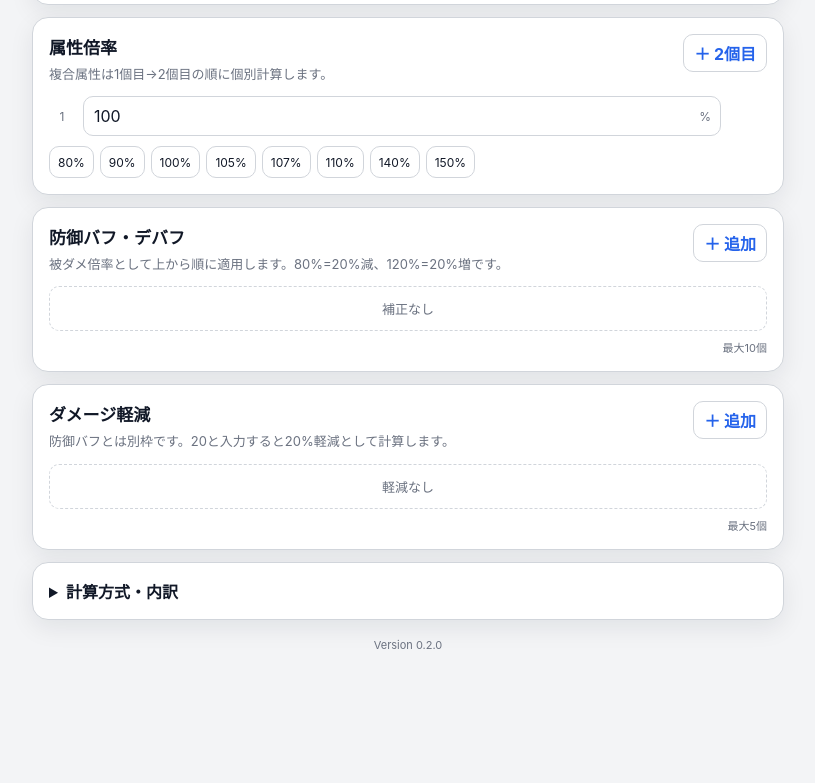
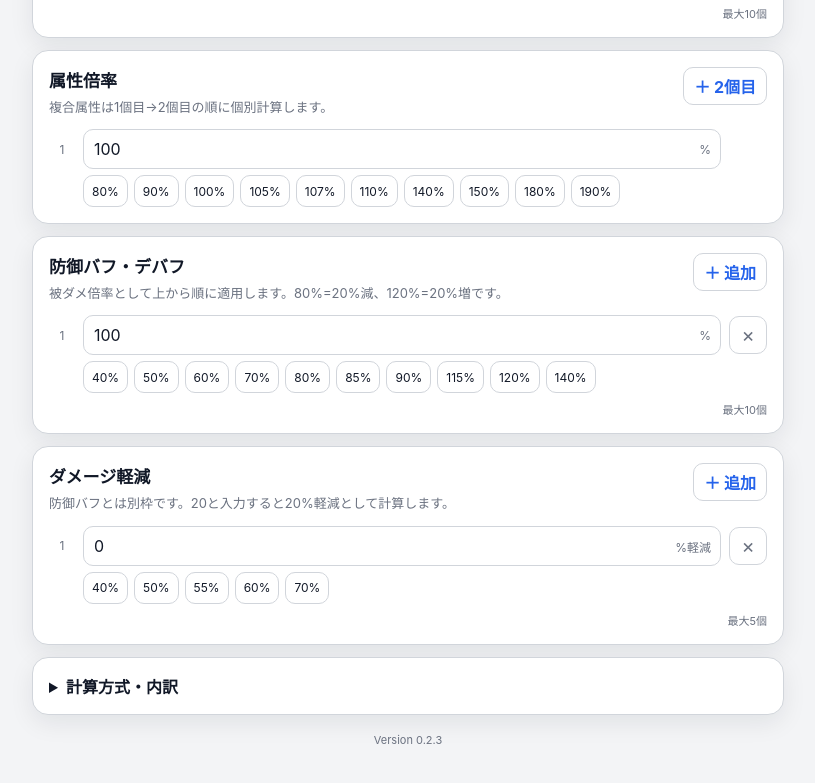
Before and after one commit to Natsuki-HU/oreca-tools, a website with bundled scripts: page damage/index.html in a window 1280 px wide. Shown: the part 660-1443 px from the top of the page, without its empty margins (232-1047 px from the left). Before the commit the page ends 1348 px from the top, so only its background shows below. Built offline with nearby package versions, Linux system fonts and the light colour scheme.

Commit message:
Add files via upload

```diff
--- a/assets/common.css
+++ b/assets/common.css
@@ -188,3 +188,10 @@ input:focus, select:focus { border-color: var(--accent); box-shadow: 0 0 0 3px c
   .panel { padding: 14px; }
   .result-panel { top: max(4px, env(safe-area-inset-top)); }
 }
+
+/* v0.2.3: 各入力欄にプリセット候補を表示 */
+.dynamic-item { display: grid; gap: 6px; }
+.row-quick-values { margin-top: 0; padding-left: 34px; }
+@media (max-width: 560px) {
+  .row-quick-values { padding-left: 30px; }
+}
--- a/assets/version.js
+++ b/assets/version.js
@@ -1 +1 @@
-export const APP_VERSION = '0.2.0';
+export const APP_VERSION = '0.2.3';
--- a/damage/engine.js
+++ b/damage/engine.js
@@ -6,14 +6,14 @@ export const LIMITS = Object.freeze({
 });
 
 export const DEFAULT_STATE = Object.freeze({
-  attackPower: '100',
-  attackMods: [],
+  attackPower: '84',
+  attackMods: [{ type: 'mult', value: '100' }],
   attributeMultipliers: ['100'],
-  skillMultiplier: '100',
+  skillMultiplier: '200',
   hits: '1',
   undeadMultiplier: '100',
-  defenseMods: [],
-  reductions: []
+  defenseMods: ['100'],
+  reductions: ['0']
 });
 
 export function cloneDefaultState() {
--- a/damage/ui.js
+++ b/damage/ui.js
@@ -50,12 +50,30 @@ function inputRowHtml({ id, label, value, suffix = '', step = '0.1', min }) {
     </label>`;
 }
 
+function quickButtonsHtml(values, attrs, formatter = value => `${value}%`) {
+  return `
+    <div class="quick-values row-quick-values">
+      ${values.map(value => `<button type="button" class="quick-value" ${attrs(value)}>${formatter(value)}</button>`).join('')}
+    </div>`;
+}
+
 function renderAttackMods(state) {
-  return state.attackMods.map((mod, index) => `
+  return state.attackMods.map((mod, index) => {
+    const values = mod.type === 'add'
+      ? [15, 25, 30, 50, 125, 150]
+      : [110, 120, 150, 200];
+    const quick = quickButtonsHtml(
+      values,
+      value => `data-quick-attack-index="${index}" data-quick-value="${value}"`,
+      value => mod.type === 'add' ? `+${value}` : `${value}%`
+    );
+
+    return `
+      <div class="dynamic-item">
         <div class="dynamic-row" data-kind="attackMods" data-index="${index}">
           <span class="row-number">${index + 1}</span>
           <select class="compact-select mod-type" aria-label="攻撃補正${index + 1}の種類">
-        <option value="mult" ${mod.type !== 'add' ? 'selected' : ''}>倍率</option>
+            <option value="mult" ${mod.type !== 'add' ? 'selected' : ''}>乗算</option>
             <option value="add" ${mod.type === 'add' ? 'selected' : ''}>加算</option>
           </select>
           <div class="input-with-suffix compact-input">
@@ -64,11 +82,23 @@ function renderAttackMods(state) {
           </div>
           <button class="icon-button remove-row" type="button" aria-label="削除">×</button>
         </div>
-  `).join('');
+        ${quick}
+      </div>`;
+  }).join('');
 }
 
-function renderSimpleRows(values, kind, suffix, labelPrefix) {
-  return values.map((value, index) => `
+function renderSimpleRows(values, kind, suffix, labelPrefix, quickValues = []) {
+  return values.map((value, index) => {
+    const quick = quickValues.length
+      ? quickButtonsHtml(
+          quickValues,
+          option => `data-quick-kind="${kind}" data-quick-index="${index}" data-quick-value="${option}"`,
+          option => kind === 'reductions' ? `${option}%` : `${option}%`
+        )
+      : '';
+
+    return `
+      <div class="dynamic-item">
         <div class="dynamic-row simple" data-kind="${kind}" data-index="${index}">
           <span class="row-number">${index + 1}</span>
           <div class="input-with-suffix compact-input grow">
@@ -79,7 +109,9 @@ function renderSimpleRows(values, kind, suffix, labelPrefix) {
             ? '<span class="row-placeholder"></span>'
             : '<button class="icon-button remove-row" type="button" aria-label="削除">×</button>'}
         </div>
-  `).join('');
+        ${quick}
+      </div>`;
+  }).join('');
 }
 
 function render(state, errorMessage = '') {
@@ -129,7 +161,7 @@ function render(state, errorMessage = '') {
       <div class="section-heading">
         <div>
           <h2>攻撃バフ・デバフ</h2>
-          <p>上から順に適用します。倍率は100%=変化なし。加算はATKへの直接加算です。</p>
+          <p>上から順に適用します。乗算は100%=変化なし。加算はATKへの直接加算です。</p>
         </div>
         <button class="add-button" type="button" data-add="attackMods" ${state.attackMods.length >= LIMITS.attackMods ? 'disabled' : ''}>＋ 追加</button>
       </div>
@@ -148,10 +180,7 @@ function render(state, errorMessage = '') {
         <button class="add-button" type="button" data-add="attributeMultipliers" ${state.attributeMultipliers.length >= LIMITS.attributeMultipliers ? 'disabled' : ''}>＋ 2個目</button>
       </div>
       <div class="dynamic-list">
-        ${renderSimpleRows(state.attributeMultipliers, 'attributeMultipliers', '%', '属性倍率')}
-      </div>
-      <div class="quick-values" aria-label="属性倍率の候補">
-        ${[80,90,100,105,107,110,140,150].map(v => `<button type="button" class="quick-value" data-quick-attribute="${v}">${v}%</button>`).join('')}
+        ${renderSimpleRows(state.attributeMultipliers, 'attributeMultipliers', '%', '属性倍率', [80,90,100,105,107,110,140,150,180,190])}
       </div>
     </section>
 
@@ -164,7 +193,7 @@ function render(state, errorMessage = '') {
         <button class="add-button" type="button" data-add="defenseMods" ${state.defenseMods.length >= LIMITS.defenseMods ? 'disabled' : ''}>＋ 追加</button>
       </div>
       <div class="dynamic-list">
-        ${state.defenseMods.length ? renderSimpleRows(state.defenseMods, 'defenseMods', '%', '防御補正') : '<div class="empty-note">補正なし</div>'}
+        ${state.defenseMods.length ? renderSimpleRows(state.defenseMods, 'defenseMods', '%', '防御補正', [40,50,60,70,80,85,90,115,120,140]) : '<div class="empty-note">補正なし</div>'}
       </div>
       <div class="limit-note">最大10個</div>
     </section>
@@ -178,7 +207,7 @@ function render(state, errorMessage = '') {
         <button class="add-button" type="button" data-add="reductions" ${state.reductions.length >= LIMITS.reductions ? 'disabled' : ''}>＋ 追加</button>
       </div>
       <div class="dynamic-list">
-        ${state.reductions.length ? renderSimpleRows(state.reductions, 'reductions', '%軽減', 'ダメージ軽減') : '<div class="empty-note">軽減なし</div>'}
+        ${state.reductions.length ? renderSimpleRows(state.reductions, 'reductions', '%軽減', 'ダメージ軽減', [40,50,55,60,70]) : '<div class="empty-note">軽減なし</div>'}
       </div>
       <div class="limit-note">最大5個</div>
     </section>
@@ -247,7 +276,15 @@ root.addEventListener('input', event => {
 
 root.addEventListener('change', event => {
   if (event.target.classList.contains('mod-type')) {
+    const row = event.target.closest('[data-kind="attackMods"]');
+    const index = Number(row?.dataset.index);
     state = collectStateFromDom(state);
+
+    // 種類を切り替えたときは、その種類の標準値を入れる。
+    // 乗算: 100%（変化なし） / 加算: +50 ATK
+    if (Number.isInteger(index) && state.attackMods[index]) {
+      state.attackMods[index].value = event.target.value === 'add' ? '50' : '100';
+    }
     rerender();
   }
 });
@@ -286,9 +323,22 @@ root.addEventListener('click', event => {
     return;
   }
 
-  if (button.dataset.quickAttribute) {
-    state.attributeMultipliers[0] = button.dataset.quickAttribute;
+  if (button.dataset.quickAttackIndex !== undefined && button.dataset.quickValue !== undefined) {
+    const index = Number(button.dataset.quickAttackIndex);
+    if (Number.isInteger(index) && state.attackMods[index]) {
+      state.attackMods[index].value = button.dataset.quickValue;
       rerender();
+    }
+    return;
+  }
+
+  if (button.dataset.quickKind && button.dataset.quickIndex !== undefined && button.dataset.quickValue !== undefined) {
+    const kind = button.dataset.quickKind;
+    const index = Number(button.dataset.quickIndex);
+    if (Array.isArray(state[kind]) && Number.isInteger(index) && state[kind][index] !== undefined) {
+      state[kind][index] = button.dataset.quickValue;
+      rerender();
+    }
   }
 });
 
--- a/package.json
+++ b/package.json
@@ -1,6 +1,6 @@
 {
   "name": "oreca-tools",
-  "version": "0.2.0",
+  "version": "0.2.3",
   "private": true,
   "type": "module",
   "scripts": {
--- a/service-worker.js
+++ b/service-worker.js
@@ -1,4 +1,4 @@
-const CACHE_NAME = 'oreca-tools-v0.2.0';
+const CACHE_NAME = 'oreca-tools-v0.2.3';
 const CORE = [
   './',
   './index.html',
```
Also changed, not shown: tests/damage-engine.test.js (+24 -1 lines), CHANGELOG.md. Lines whose indentation alone changed are shown as unchanged.
